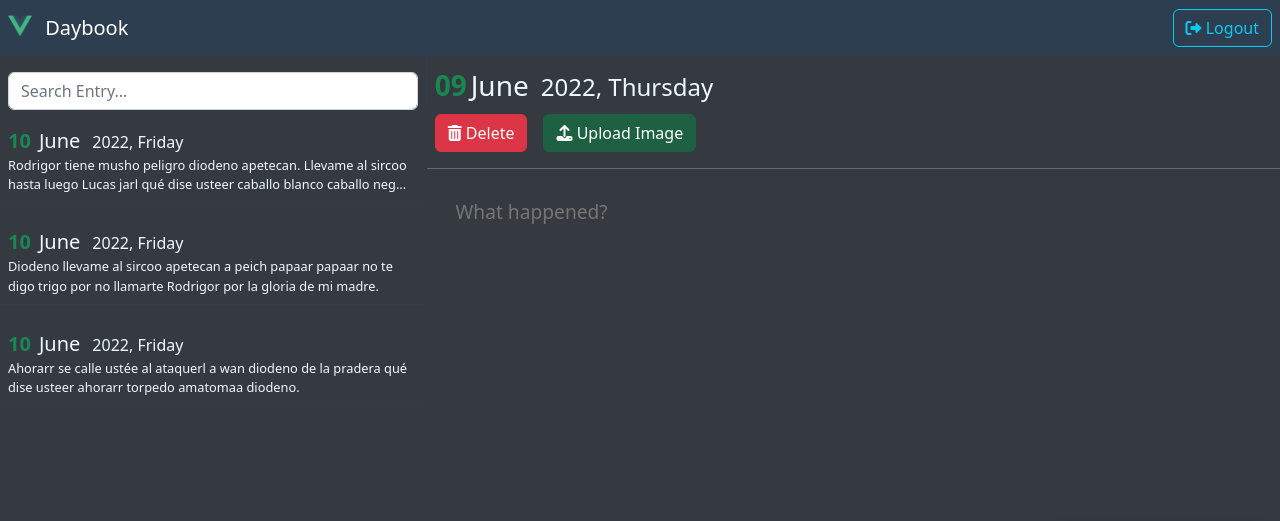
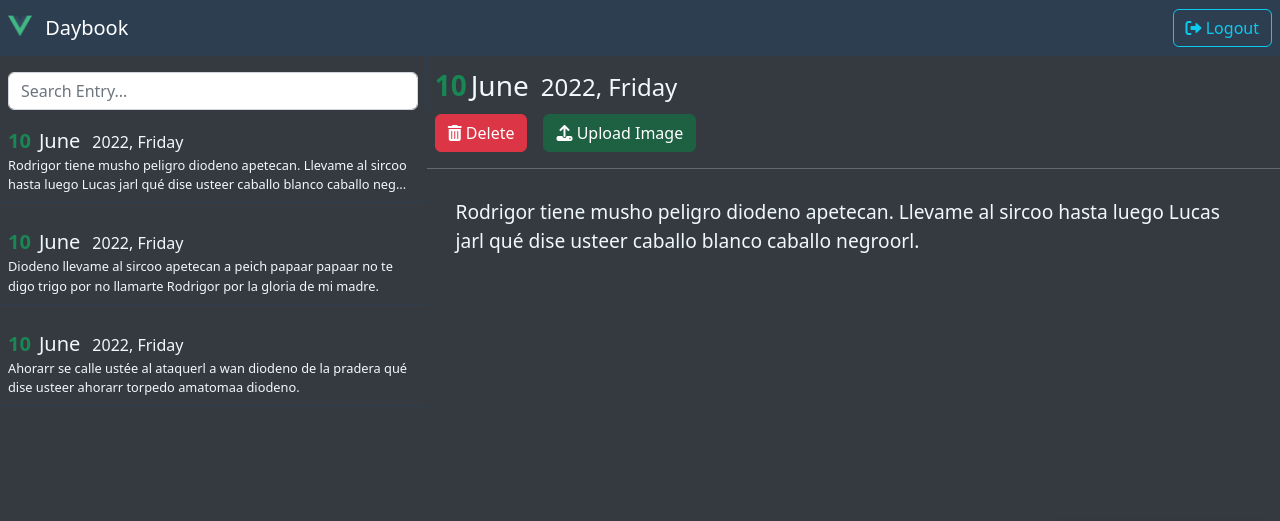
Before and after one commit to anbreaker/cursoVueJsFH, a Vue app in the folder 07-journal-app-cli-5.0/: page /#/daybook/1 in a window 1280 px wide. Shown: the top 521 px of the page. Built offline with nearby package versions, Linux system fonts and the light colour scheme; grey boxes are pictures that could not be loaded.

Commit message:
helpers for dates

```diff
--- /dev/null
+++ b/07-journal-app-cli-5.0/src/modules/daybook/helpers/getDayMonthYear.js
@@ -0,0 +1,14 @@
+// prettier-ignore
+const months = ['January','February','March','April','May','June','July','August','September','October','November','December'];
+// prettier-ignore
+const days = ['Sunday','Monday','Tuesday','Wednesday','Thursday','Friday','Saturday'];
+
+export const getDayMonthYear = (dateString) => {
+  const date = new Date(dateString);
+
+  return {
+    day: date.getDate(),
+    month: months[date.getMonth()],
+    yearDay: `${date.getFullYear()}, ${days[date.getDay()]}`,
+  };
+};
--- a/07-journal-app-cli-5.0/src/modules/daybook/views/EntryView.vue
+++ b/07-journal-app-cli-5.0/src/modules/daybook/views/EntryView.vue
@@ -1,8 +1,9 @@
 <template>
+  <template v-if="entry">
     <div class="entry-title d-flex justify-content-left align-items-baseline p-2">
-    <span class="text-success fs-3 fw-bold">09</span>
-    <span class="mx-1 fs-3">June</span>
-    <span class="mx-2 fs-4 fw-light">2022, Thursday</span>
+      <span class="text-success fs-3 fw-bold">{{ dayMonthYear.day }}</span>
+      <span class="mx-1 fs-3">{{ dayMonthYear.month }}</span>
+      <span class="mx-2 fs-4 fw-light">{{ dayMonthYear.yearDay }}</span>
     </div>
     <div class="">
       <button class="btn btn-danger mx-2">
@@ -23,6 +24,7 @@
         id=""
         cols="30"
         rows="10"
+        v-model="entry.text"
       ></textarea>
     </div>
 
@@ -34,10 +36,13 @@
       alt="entry picture"
     />
   </template>
+</template>
 
 <script>
   import { defineAsyncComponent } from 'vue';
   import { mapGetters } from 'vuex';
+
+  import { getDayMonthYear } from '../helpers/getDayMonthYear';
 
   export default {
     props: {
@@ -51,20 +56,44 @@
       Fab: defineAsyncComponent(() => import('../components/Fab')),
     },
 
+    data() {
+      return {
+        entry: null,
+      };
+    },
+
     computed: {
       ...mapGetters('journal', ['getEntryById']),
+
+      dayMonthYear() {
+        const { day, month, yearDay } = getDayMonthYear(this.entry.date);
+
+        return {
+          day,
+          month,
+          yearDay,
+        };
+      },
     },
 
     methods: {
       loadEntry() {
         const entry = this.getEntryById(this.id);
 
-        console.log(entry);
+        if (!entry) return this.$router.push({ name: 'no-entry' });
+
+        this.entry = entry;
       },
     },
 
     created() {
       this.loadEntry();
+    },
+
+    watch: {
+      id() {
+        this.loadEntry();
+      },
     },
   };
 </script>
```
Lines whose indentation alone changed are shown as unchanged.
